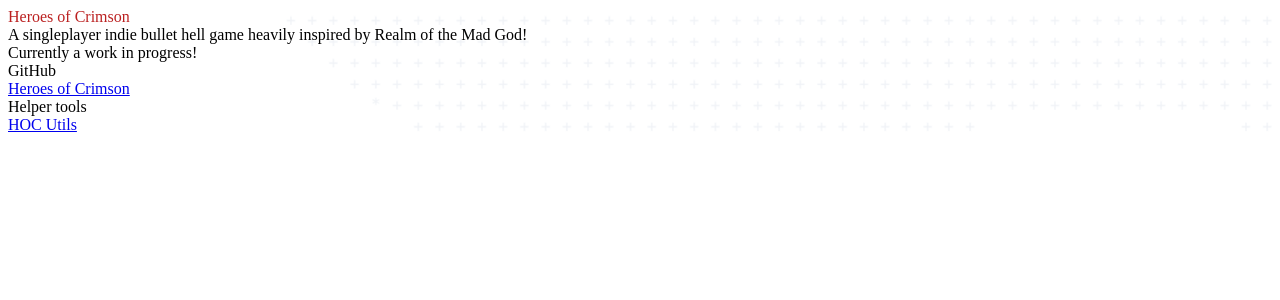
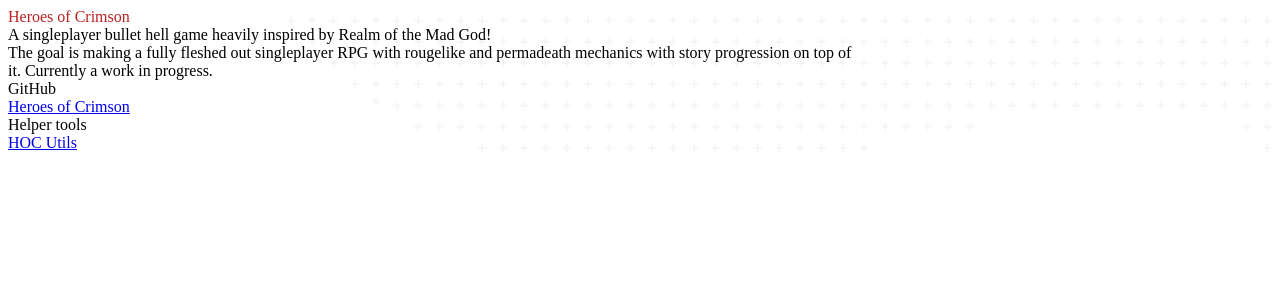
Before and after one commit to MatijaNovosel/play-hoc, a Vue app: page / in a window 1280 px wide. Shown: the top 300 px of the page. Built offline with nearby package versions, Linux system fonts and the light colour scheme; the HTML template or start-up script is replaced by a standard one.

Commit message:
Revise game description in App.vue
Updated game description to clarify gameplay mechanics and current status.

```diff
--- a/src/App.vue
+++ b/src/App.vue
@@ -11,11 +11,10 @@
             Heroes of Crimson
           </div>
           <div class="text-lg md:text-xl pt-4 text-gray-700 font-bold">
-            A singleplayer indie bullet hell game heavily inspired by Realm of
-            the Mad God!
+            A singleplayer bullet hell game heavily inspired by Realm of the Mad God!
           </div>
           <div class="text-md pt-2 text-gray-500">
-            Currently a work in progress!
+            The goal is making a fully fleshed out singleplayer RPG with rougelike and permadeath mechanics with story progression on top of it. Currently a work in progress.
           </div>
           <div class="flex flex-col gap-2 mt-8 links">
             <div class="flex justify-between w-full">
```
